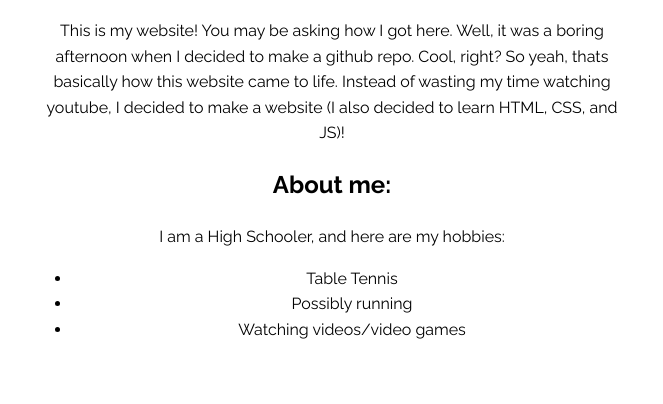
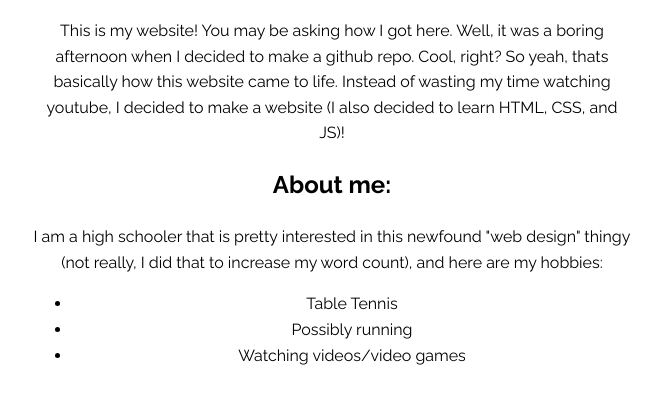
Before and after one commit to wleiyin/wleiyin.github.io, a plain HTML site: page index.html in a window 1280 px wide. Shown: the part 148-552 px from the top of the page, without its empty margins (308-971 px from the left). Drawn offline with Linux system fonts and the light colour scheme.

Commit message:
Update personal introduction and hobbies section
Replaced the introductory text with a more detailed description of hobbies and interests.

```diff
--- a/index.html
+++ b/index.html
@@ -10,11 +10,13 @@
     This is my website! You may be asking how I got here. Well, it was a boring afternoon when I decided to make a github repo. Cool, right?
     So yeah, thats basically how this website came to life. Instead of wasting my time watching youtube, I decided to make a website (I also decided to learn HTML, CSS, and JS)!
     <h2>About me:</h2>
-    I am a High Schooler, and here are my hobbies:
+    <div>
+        I am a high schooler that is pretty interested in this newfound "web design" thingy (not really, I did that to increase my word count), and here are my hobbies:
         <ul>
             <li>Table Tennis</li>
             <li>Possibly running</li>
             <li>Watching videos/video games</li>
         </ul>
+    </div>
     </body>
 </html>
```
Lines whose indentation alone changed are shown as unchanged.
